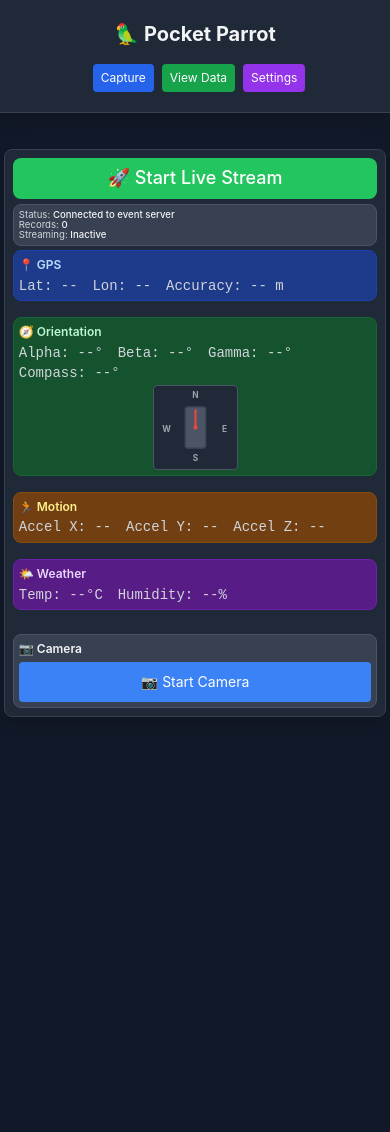
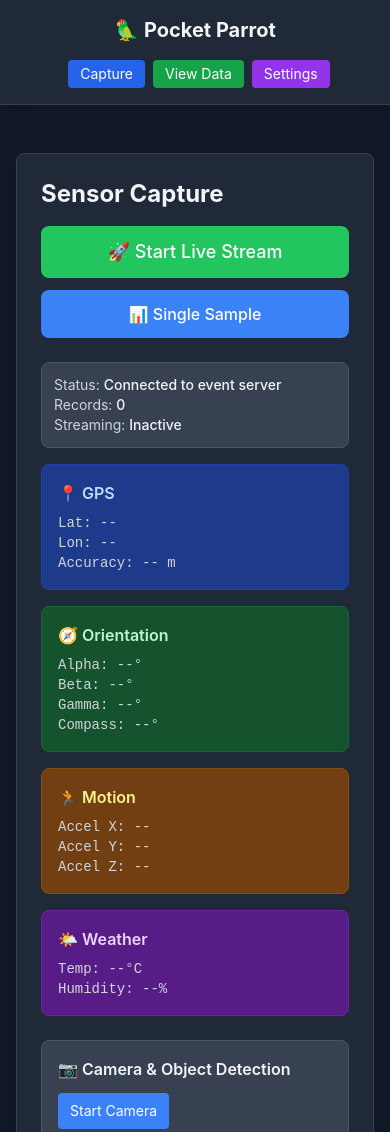
Before and after one commit to jonmccon/pocket-parrot, a plain HTML site: page index.html in a window 390 px wide. Shown: the top 1132 px of the page. Before the commit the page ends 844 px from the top, so only its background shows below. Drawn offline with nearby package versions, Linux system fonts and the light colour scheme; a script that the page names is missing.

Commit message:
Revert "Optimize mobile interface to fit within single screen height"

```diff
--- a/index.html
+++ b/index.html
@@ -78,138 +78,38 @@
 
         /* Mobile-first responsive design */
         @media (max-width: 768px) {
-            /* Compact header on mobile */
-            nav {
-                padding: 0.5rem 1rem;
-            }
-
-            nav h1 {
-                font-size: 1rem;
-            }
-
-            nav .nav-btn {
-                padding: 0.25rem 0.5rem;
+            .sensor-data {
                 font-size: 0.75rem;
             }
 
-            /* Hide page title on mobile */
-            .mobile-hide-title {
-                display: none;
-            }
-
-            /* Ultra-compact main container */
-            .container {
-                padding: 0.25rem !important;
-            }
-
-            /* Ultra-compact card */
-            .bg-gray-800.rounded-lg.shadow-lg {
-                padding: 0.5rem !important;
-                margin-bottom: 0 !important;
-            }
-
-            /* Ultra-compact sensor data */
-            .sensor-data {
-                font-size: 0.65rem;
-                line-height: 1.1;
-            }
-
-            /* Two-column compact layout for mobile sensors */
+            /* Compact sensor grid on mobile */
             .mobile-sensor-grid {
                 display: grid;
                 grid-template-columns: 1fr 1fr;
-                gap: 0.25rem;
-            }
-
-            /* Orientation takes full width to show large graph */
-            .mobile-sensor-grid > div:nth-child(2) {
-                grid-column: 1 / -1;
-            }
-
-            /* Compress sensor cards on mobile */
-            .mobile-sensor-grid > div {
-                padding: 0.3rem !important;
-            }
-
-            .mobile-sensor-grid h3 {
-                font-size: 0.75rem;
-                margin-bottom: 0.1rem !important;
+                gap: 0.75rem;
             }
 
             /* Stack streaming controls on mobile */
             .mobile-controls {
                 flex-direction: column;
-                gap: 0.25rem;
-                margin-bottom: 0.35rem !important;
+                gap: 0.75rem;
             }
 
             /* Full-width streaming status on mobile */
             .mobile-streaming-status {
                 order: -1;
-                margin-bottom: 0.5rem;
+                margin-bottom: 1rem;
             }
 
-            /* Hide complex visual elements and single sample button on mobile */
+            /* Hide complex visual elements on small screens */
             .mobile-hide {
-                display: none !important;
+                display: none;
             }
 
             /* Larger touch targets for mobile */
             .mobile-button {
-                min-height: 40px;
-                font-size: 0.8rem;
-                padding: 0.4rem 0.8rem !important;
-            }
-
-            /* Show larger orientation visual on mobile */
-            .mobile-orientation-large {
-                display: flex !important;
-                justify-content: center;
-                align-items: center;
-                margin-top: 0.15rem;
-            }
-
-            .mobile-orientation-large svg {
-                width: 85px !important;
-                height: 85px !important;
-            }
-
-            /* Compact status display */
-            #statusDisplay {
-                padding: 0.3rem !important;
-                margin-bottom: 0.25rem !important;
-            }
-
-            #statusDisplay .text-sm {
-                font-size: 0.6rem;
-                line-height: 1.05;
-            }
-
-            /* Compact camera section */
-            .mobile-camera-compact {
-                padding: 0.3rem !important;
-                margin-bottom: 0 !important;
-            }
-
-            .mobile-camera-compact h3 {
-                font-size: 0.75rem;
-                margin-bottom: 0.25rem !important;
-            }
-
-            .mobile-camera-compact .flex.flex-wrap {
-                gap: 0.25rem !important;
-                margin-bottom: 0 !important;
-            }
-
-            /* Single-line sensor display */
-            .sensor-data > div {
-                display: inline;
-                margin-right: 0.4rem;
-            }
-
-            /* Reduce gaps in sensor grid cards */
-            .mobile-sensor-grid .flex.gap-4 {
-                gap: 0.5rem !important;
+                min-height: 48px;
+                font-size: 1rem;
             }
         }
 
@@ -249,7 +149,7 @@
         <!-- Capture Page -->
         <div id="capturePage" class="page">
             <div class="bg-gray-800 rounded-lg shadow-lg p-6 mb-6 border border-gray-700">
-                <h2 class="text-2xl font-bold mb-4 text-gray-100 mobile-hide-title">Sensor Capture</h2>
+                <h2 class="text-2xl font-bold mb-4 text-gray-100">Sensor Capture</h2>
 
                 <!-- Live Streaming Controls -->
                 <div class="flex flex-wrap gap-3 mb-6 mobile-controls">
@@ -259,13 +159,13 @@
                     <button id="stopLiveStreamBtn" class="bg-red-500 hover:bg-red-600 text-white px-6 py-3 rounded-lg font-medium text-lg mobile-button w-full sm:w-auto hidden">
                         ⏸️ Stop Streaming
                     </button>
-                    <button id="captureSensorDataBtn" class="bg-blue-500 hover:bg-blue-600 text-white px-4 py-2 rounded-lg font-medium mobile-button w-full sm:w-auto mobile-hide">
+                    <button id="captureSensorDataBtn" class="bg-blue-500 hover:bg-blue-600 text-white px-4 py-2 rounded-lg font-medium mobile-button w-full sm:w-auto">
                         📊 Single Sample
                     </button>
                 </div>
 
                 <!-- Streaming Status -->
-                <div id="streamingStatus" class="bg-gradient-to-r from-green-800 to-green-900 p-4 rounded-lg mb-4 border-2 border-green-600 hidden mobile-streaming-status mobile-hide">
+                <div id="streamingStatus" class="bg-gradient-to-r from-green-800 to-green-900 p-4 rounded-lg mb-4 border-2 border-green-600 hidden mobile-streaming-status">
                     <div class="flex items-center justify-between mb-3">
                         <h3 class="font-semibold text-gray-100 text-lg">📡 Live Streaming</h3>
                         <div class="flex items-center">
@@ -317,7 +217,7 @@
                                 <div>Gamma: <span id="gamma">--</span>°</div>
                                 <div>Compass: <span id="compass">--</span>°</div>
                             </div>
-                            <!-- Visual orientation indicator - hidden on mobile by default, shown large below -->
+                            <!-- Visual orientation indicator - hidden on mobile -->
                             <div class="flex-shrink-0 mobile-hide">
                                 <div class="text-xs text-gray-400 mb-1 text-center">Orientation</div>
                                 <svg id="orientationVisual" width="80" height="80" viewBox="0 0 80 80" class="border border-gray-600 rounded bg-gray-800">
@@ -335,23 +235,6 @@
                                     <text x="12" y="44" text-anchor="middle" font-size="8" fill="#9ca3af">W</text>
                                 </svg>
                             </div>
-                        </div>
-                        <!-- Large orientation visual for mobile -->
-                        <div class="mobile-orientation-large" style="display: none;">
-                            <svg id="orientationVisualMobile" width="85" height="85" viewBox="0 0 120 120" class="border border-gray-600 rounded bg-gray-800">
-                                <!-- Device representation -->
-                                <rect id="deviceRectMobile" x="45" y="30" width="30" height="60" rx="4" fill="#4b5563" stroke="#374151" stroke-width="2"/>
-                                <!-- Compass needle -->
-                                <g id="compassNeedleMobile">
-                                    <line x1="60" y1="60" x2="60" y2="35" stroke="#ef4444" stroke-width="3" stroke-linecap="round"/>
-                                    <circle cx="60" cy="60" r="3" fill="#ef4444"/>
-                                </g>
-                                <!-- Cardinal directions -->
-                                <text x="60" y="18" text-anchor="middle" font-size="12" fill="#9ca3af" font-weight="bold">N</text>
-                                <text x="102" y="66" text-anchor="middle" font-size="12" fill="#9ca3af" font-weight="bold">E</text>
-                                <text x="60" y="108" text-anchor="middle" font-size="12" fill="#9ca3af" font-weight="bold">S</text>
-                                <text x="18" y="66" text-anchor="middle" font-size="12" fill="#9ca3af" font-weight="bold">W</text>
-                            </svg>
                         </div>
                     </div>
 
@@ -382,33 +265,46 @@
                 </div>
 
                 <!-- Camera Section -->
-                <div class="bg-gray-700 p-4 rounded-lg mb-4 border border-gray-600 mobile-camera-compact">
-                    <h3 class="font-semibold text-gray-100 mb-3">📷 Camera</h3>
+                <div class="bg-gray-700 p-4 rounded-lg mb-4 border border-gray-600">
+                    <h3 class="font-semibold text-gray-100 mb-3">📷 Camera & Object Detection</h3>
                     <div class="flex flex-wrap gap-3 mb-3">
-                        <button id="startCameraBtn" class="bg-blue-500 hover:bg-blue-600 text-white px-4 py-2 rounded text-sm mobile-button w-full sm:w-auto">
-                            📷 Start Camera
+                        <button id="startCameraBtn" class="bg-blue-500 hover:bg-blue-600 text-white px-3 py-2 rounded text-sm">
+                            Start Camera
                         </button>
-                        <button id="takePhotoBtn" class="bg-green-500 hover:bg-green-600 text-white px-4 py-2 rounded text-sm mobile-button w-full sm:w-auto hidden">
-                            ✅ Take Photo
+                        <button id="takePhotoBtn" class="bg-green-500 hover:bg-green-600 text-white px-3 py-2 rounded text-sm hidden">
+                            Take Photo
                         </button>
-                        <button id="cancelCameraBtn" class="bg-red-500 hover:bg-red-600 text-white px-4 py-2 rounded text-sm mobile-button w-full sm:w-auto hidden">
-                            ❌ Cancel
+                        <button id="stopCameraBtn" class="bg-red-500 hover:bg-red-600 text-white px-3 py-2 rounded text-sm hidden">
+                            Stop Camera
                         </button>
                     </div>
-                    <video id="cameraPreview" class="camera-preview hidden rounded-lg border-2 border-gray-600 w-full"></video>
+                    <video id="cameraPreview" class="camera-preview hidden rounded-lg border-2 border-gray-600"></video>
                     <canvas id="photoCanvas" class="hidden"></canvas>
 
                     <!-- Captured Photo Display -->
                     <div id="capturedPhotoDisplay" class="mt-3 hidden">
                         <h4 class="font-semibold text-gray-200 mb-2">📸 Captured Photo</h4>
                         <img id="capturedPhotoImage" class="max-w-full h-auto rounded-lg border-2 border-gray-600" alt="Captured photo">
-                        <p class="text-xs text-gray-400 mt-2">Photo will be included in next data submission</p>
                     </div>
 
                     <!-- Enhanced Detection Results -->
                     <div id="detectionResults" class="mt-3 hidden">
-                        <h4 class="font-semibold text-gray-200 mb-2">🔍 Objects Detected</h4>
-                        <div id="objectsContainer" class="flex flex-wrap gap-2"></div>
+                        <h4 class="font-semibold text-gray-200 mb-2">🔍 Analysis Results</h4>
+
+                        <!-- Detected Objects -->
+                        <div id="detectedObjectsList" class="mb-3">
+                            <h5 class="text-sm font-medium text-gray-300 mb-1">Objects Detected:</h5>
+                            <div id="objectsContainer" class="flex flex-wrap gap-2"></div>
+                        </div>
+
+                        <!-- Color Palette -->
+                        <div id="colorPaletteSection" class="mb-3">
+                            <h5 class="text-sm font-medium text-gray-300 mb-1">Color Palette:</h5>
+                            <div id="colorPalette" class="flex gap-2"></div>
+                        </div>
+
+                        <!-- Status Text -->
+                        <div id="detectionStatus" class="text-sm text-gray-400"></div>
                     </div>
                 </div>
 
```
Also changed, not shown: app.js (+5 -27 lines).
